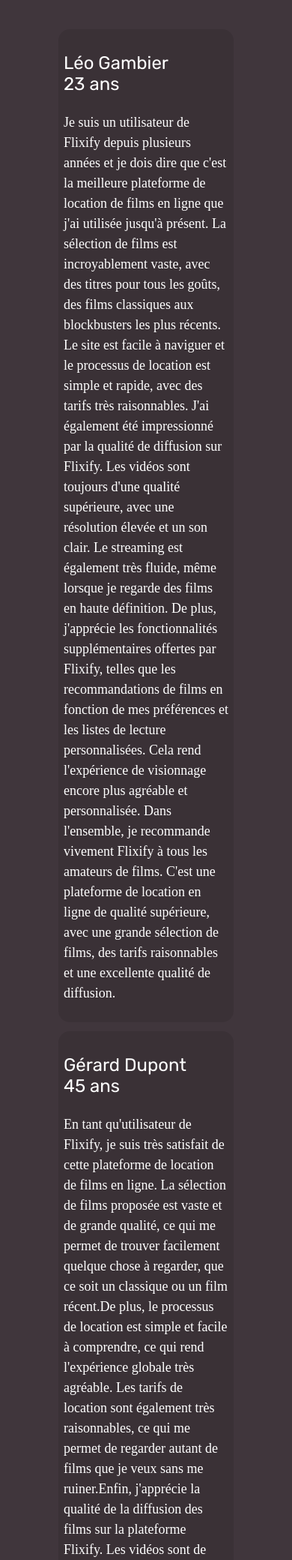
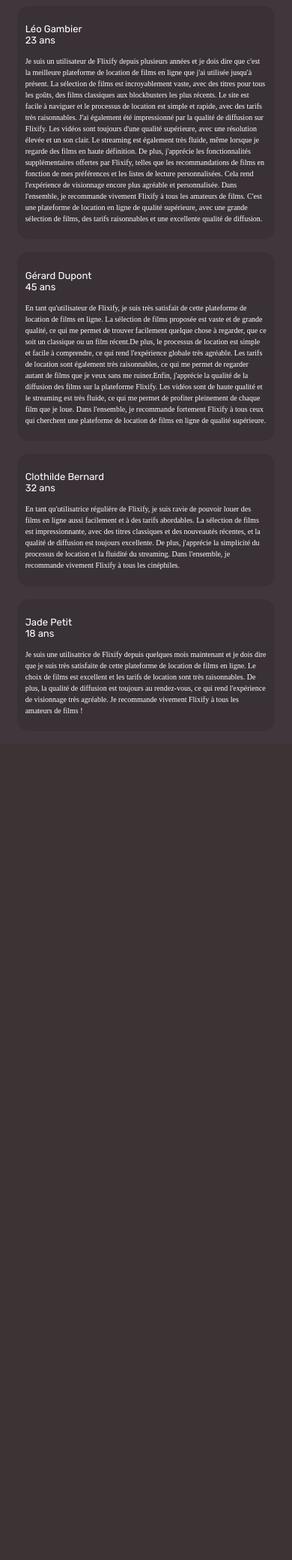
Before and after one commit to NewZAZ/1PHPD, a PHP site: page /eval_phpd/php/faq.php in a window 390 px wide. Shown: the part 169-2249 px from the top of the page at 75% size. After the commit the page ends 1120 px from the top, so only its background shows below. Run offline with PHP 8.4, Linux system fonts and the light colour scheme.

Commit message:
responsive all pages

```diff
--- a/css/cart.css
+++ b/css/cart.css
@@ -11,6 +11,7 @@
     display: flex;
     flex-direction: column;
     font-size: large;
+    padding-right: 20%;
 }
 .cart_img{
     margin:20px 10px;
--- a/css/faq.css
+++ b/css/faq.css
@@ -18,3 +18,33 @@
     font-size: large;
     line-height: 1.5;
 }
+@media screen and (max-width: 700px) {
+    .name{
+        font-size: large;
+    }
+    .texte{
+        font-size: medium;
+    }
+    #container-avis{
+        margin: 5% 10%;
+    }
+}
+@media screen and (max-width: 500px) {
+    .name{
+        font-size:medium;
+    }
+    .texte{
+        font-size: small;
+    }
+}
+@media screen and (max-width: 700px) {
+    .name{
+        font-size: small;
+    }
+    .texte{
+        font-size: x-small;
+    }
+    #container-avis{
+        margin: 2% 6%;
+    }
+}
--- a/css/style.css
+++ b/css/style.css
@@ -84,11 +84,16 @@ header{
     margin-top: 10%;
     color: white;
     font-family: 'Rubik';
+    margin-bottom: 10%;
 }
 .align-center{
     text-align: center;
 }
-/* Responsive header */
+.top-film-img{
+    border-radius:10px;
+    box-shadow: 15px 15px 15px rgba(0, 0, 0, 0.5) , -15px -15px 15px rgba(0, 0, 0, 0.5);
+}
+/* Responsive header et index */
 @media screen and (max-width: 800px ) {
     nav{
         font-size:30px;
@@ -98,6 +103,9 @@ header{
     }
     #site-presentation{
         font-size: medium;
+    }
+    #top-films{
+        flex-direction: column;
     }
 
 }
--- a/php/login.php
+++ b/php/login.php
@@ -66,7 +66,5 @@ if(isset($_POST["submit"])){
 
         header("Location: index.php");
     }
-
-
 }
 ?>
```
Also changed, not shown: css/login.css (+15 -0 lines), php/index.php (+9 -13 lines), php/morefilm.php (renamed from php/film1.php).
